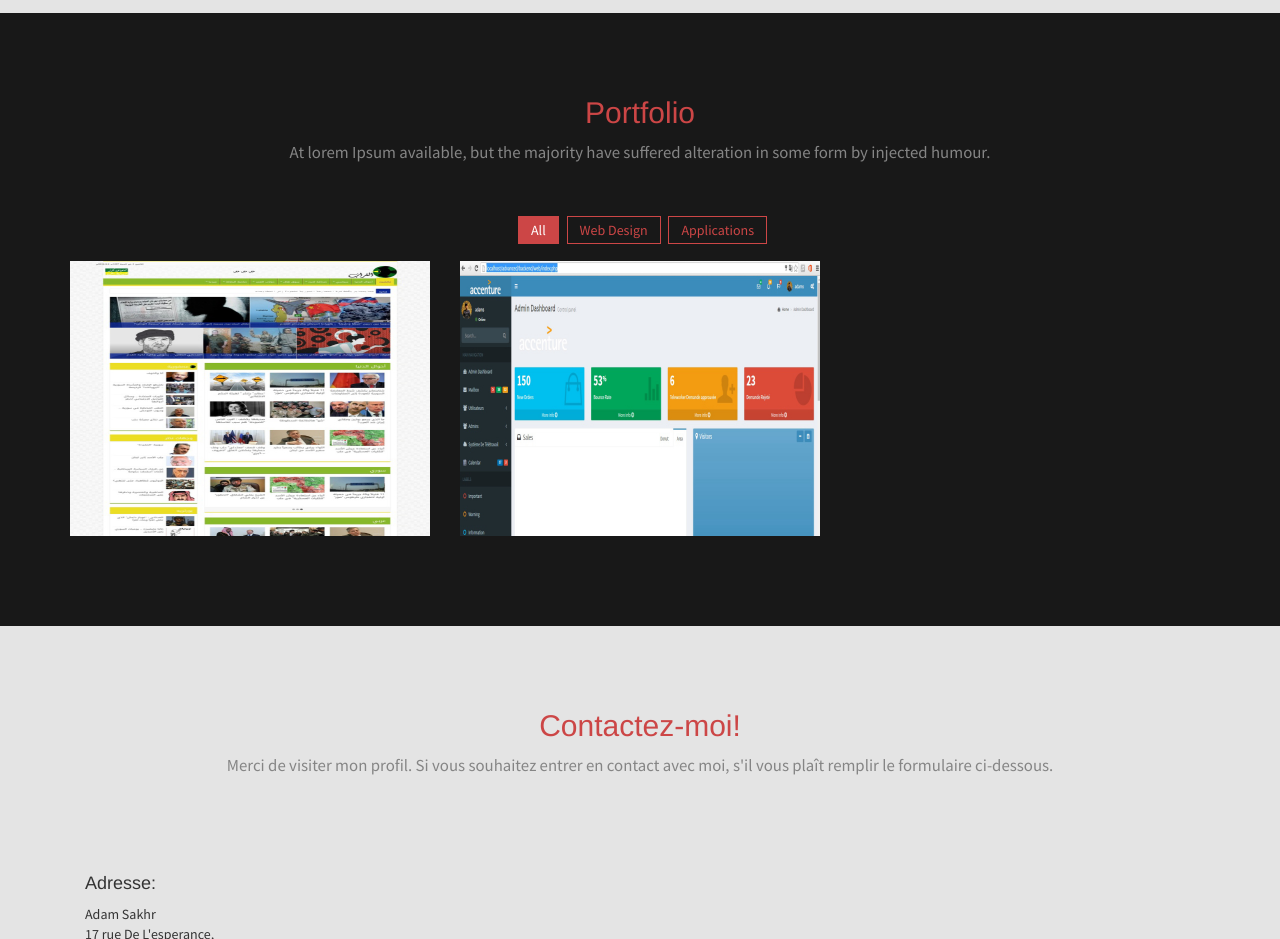
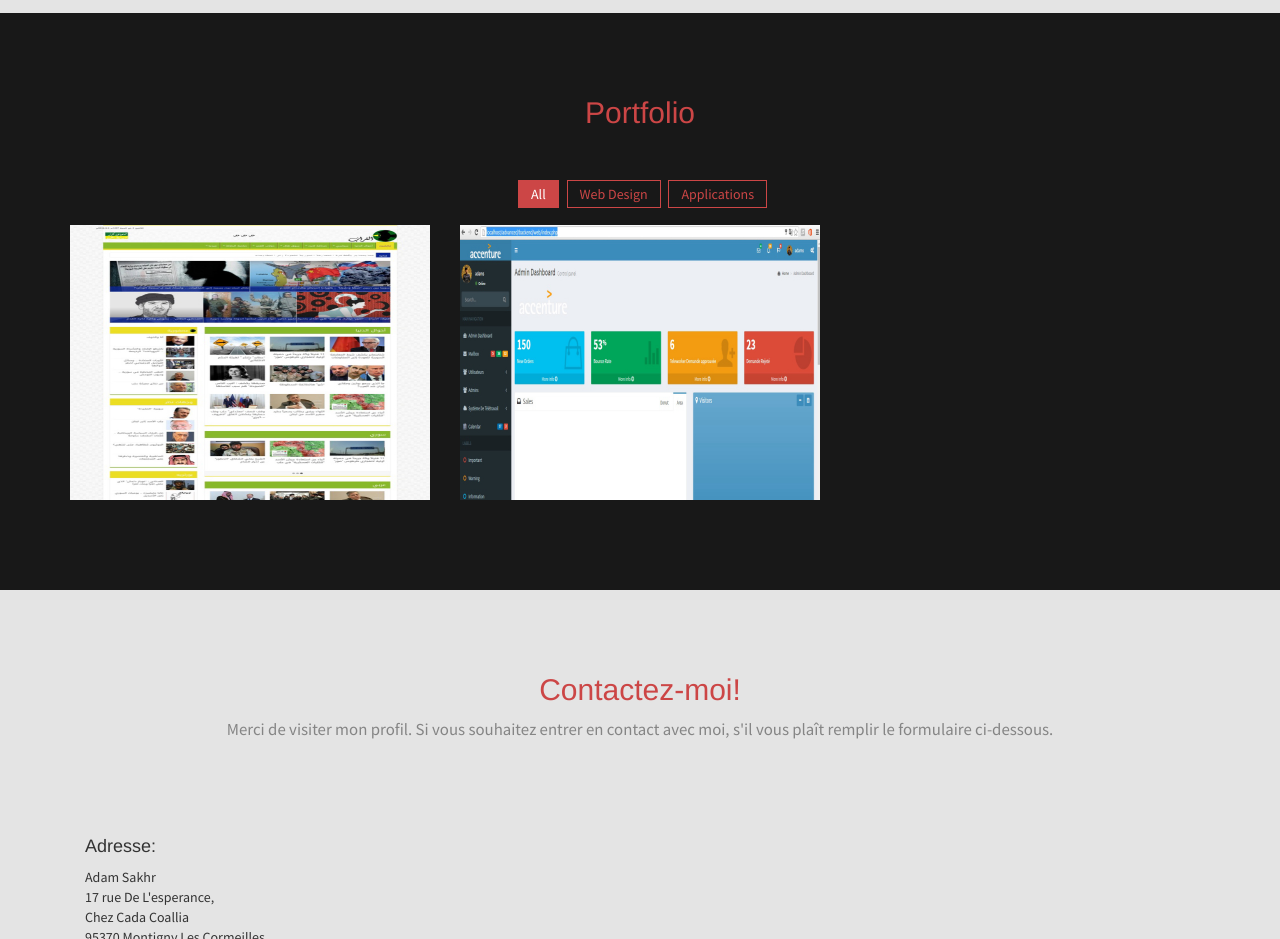
Before and after one commit to sakhradam/sakhradam.github.io, a plain HTML site: page index.html in a window 1280 px wide. Shown: the part 3100-4039 px from the top of the page. Drawn offline with Linux system fonts and the light colour scheme.

Commit message:
Update index.html

```diff
--- a/index.html
+++ b/index.html
@@ -464,7 +464,7 @@ Fournisseur d'Accès Internet. </span> </li>
             <div class="heading text-center">
                 <!-- Heading -->
                 <h2>Portfolio</h2>
-                <p>At lorem Ipsum available, but the majority have suffered alteration in some form by injected humour.</p>
+
             </div>
 
             <div class="row">
```
